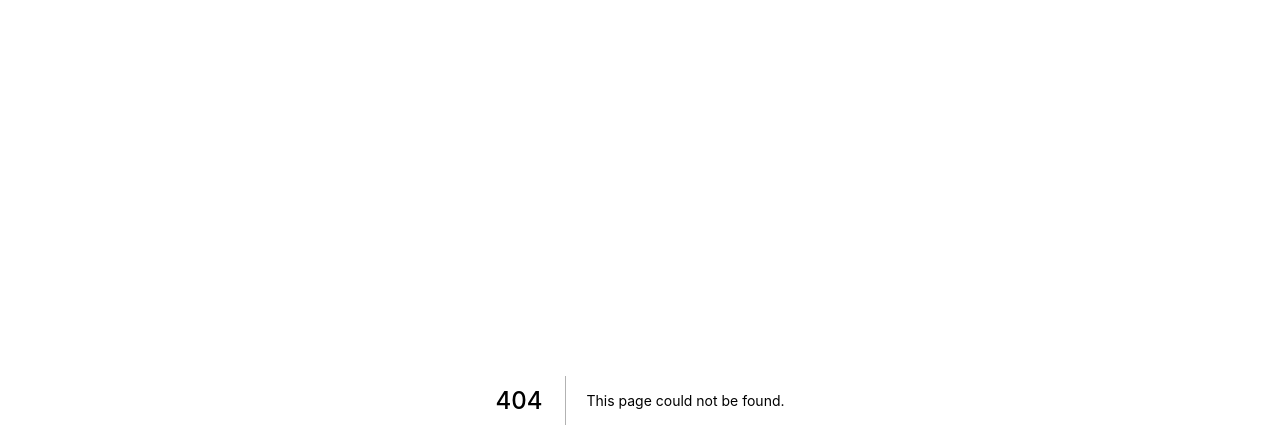
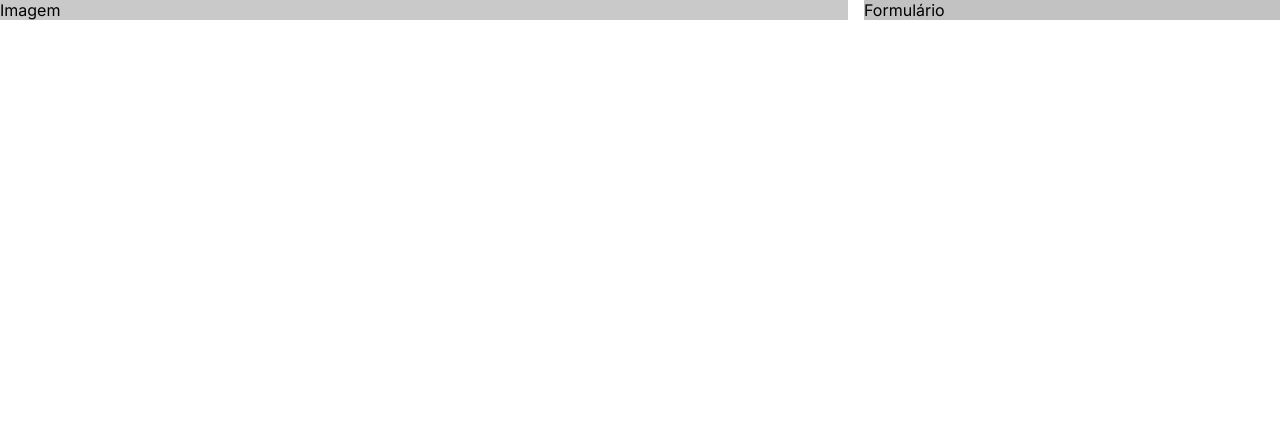
Before and after one commit to marcosgenesis/plataforma-dcp, a Next.js app: page /subscribe in a window 1280 px wide. Before the commit this address had no page. Shown: the top 448 px of the page. Built offline with nearby package versions, Linux system fonts and the light colour scheme.

Commit message:
Adição da biblioteca do material UI
- Adicionado biblioteca do material UI
- Criação e teste nas página Subscribe

```diff
--- a/package.json
+++ b/package.json
@@ -9,6 +9,9 @@
     "lint": "next lint"
   },
   "dependencies": {
+    "@emotion/react": "^11.10.4",
+    "@emotion/styled": "^11.10.4",
+    "@mui/material": "^5.10.10",
     "next": "12.3.1",
     "react": "18.2.0",
     "react-dom": "18.2.0"
--- /dev/null
+++ b/pages/subscribe.tsx
@@ -0,0 +1,36 @@
+import React from "react";
+
+import { Container, Grid } from "@mui/material";
+
+const Subscribe: React.FC = () => {
+  return (
+    <div>
+      <Grid container spacing={2}>
+        <Grid item xs={8}>
+          <div
+            style={{
+              width: "100%",
+              height: "100%",
+              backgroundColor: "#c9c9c9",
+            }}
+          >
+            Imagem
+          </div>
+        </Grid>
+        <Grid item xs={4}>
+          <div
+            style={{
+              width: "100%",
+              height: "100%",
+              backgroundColor: "#c2c2c2",
+            }}
+          >
+            Formulário
+          </div>
+        </Grid>
+      </Grid>
+    </div>
+  );
+};
+
+export default Subscribe;
```
Also changed, not shown: pages/index.tsx (+7 -2 lines), 2 other files (tests, documents, lock files or other folders).
